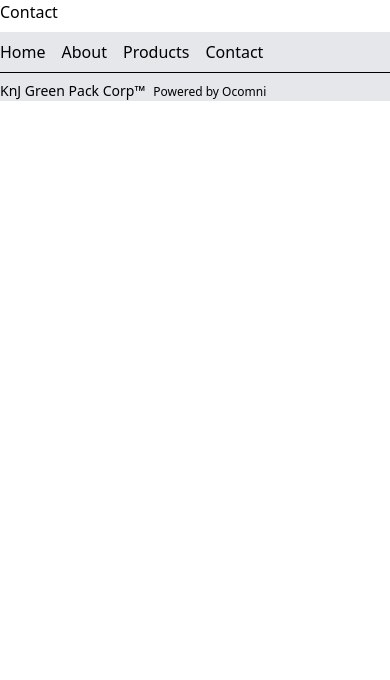
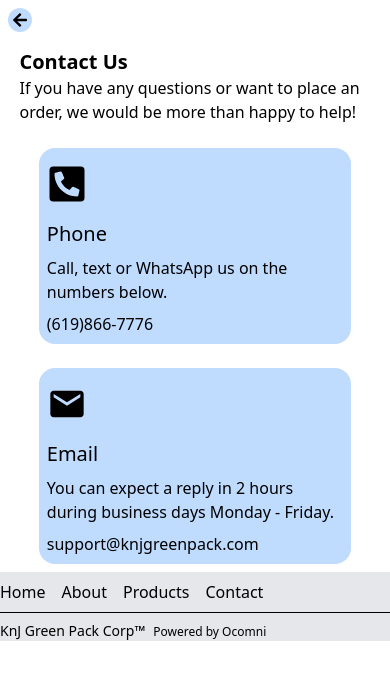
Before and after one commit to gualberto2/GreenCorp, a React (Vite) app: page /contact in a window 390 px wide. Shown: the top 680 px of the page. Built offline with nearby package versions, Linux system fonts and the light colour scheme; a web font is replaced by a local one.

Commit message:
feat: Contact page update
- Contact us number, and email added, needs form and will be all set!

```diff
--- a/src/pages/Contact.jsx
+++ b/src/pages/Contact.jsx
@@ -1,5 +1,68 @@
 import React from "react";
+// Icons below
+import { FaArrowLeft } from "react-icons/fa";
+import { FaPhoneSquareAlt } from "react-icons/fa";
+import { MdEmail } from "react-icons/md";
+//
+import { Link } from "react-router-dom";
+
+// Import phone icon
 
 export default function Contact() {
-  return <div>Contact</div>;
+  return (
+    //
+    <>
+      <div className="mobile-container mx-auto w-[100%] lg:hidden md:hidden">
+        <div className="m-2">
+          <div className="mb-2 w-6 p-1 bg-blue-200 rounded-xl">
+            <Link to="/">
+              <FaArrowLeft className="w-4" />
+            </Link>
+          </div>
+        </div>
+
+        <div className="w-[90%] mx-auto mt-4">
+          <h2 className="font-bold text-xl">Contact Us</h2>
+          <p>
+            If you have any questions or want to place an order, we would be
+            more than happy to help!
+          </p>
+        </div>
+        {/* Box for the phone parent container below */}
+        <div className="w-[80%] mx-auto bg-blue-200 mt-6 flex flex-col rounded-2xl">
+          {/* Phone content */}
+          <div className="w-[95%] mx-auto">
+            <div className="mt-4">
+              <FaPhoneSquareAlt className="w-10 h-10" />
+            </div>
+            <div className="mt-4 mb-2">
+              <p className="text-xl mb-2">Phone</p>
+              <p className="text-md mb-2">
+                Call, text or WhatsApp us on the numbers below.
+              </p>
+              <p>(619)866-7776</p>
+            </div>
+          </div>
+        </div>
+        {/* Box for email */}
+        <div className="w-[80%] mx-auto bg-blue-200 mt-6 flex flex-col rounded-2xl">
+          {/* Phone content */}
+          <div className="w-[95%] mx-auto">
+            <div className="mt-4">
+              <MdEmail className="w-10 h-10" />
+            </div>
+            <div className="mt-4 mb-2">
+              <p className="text-xl mb-2">Email</p>
+              <p className="text-md mb-2">
+                You can expect a reply in 2 hours during business days Monday -
+                Friday.
+              </p>
+              <p>support@knjgreenpack.com</p>
+            </div>
+          </div>
+        </div>
+      </div>
+    </>
+    //
+  );
 }
```
